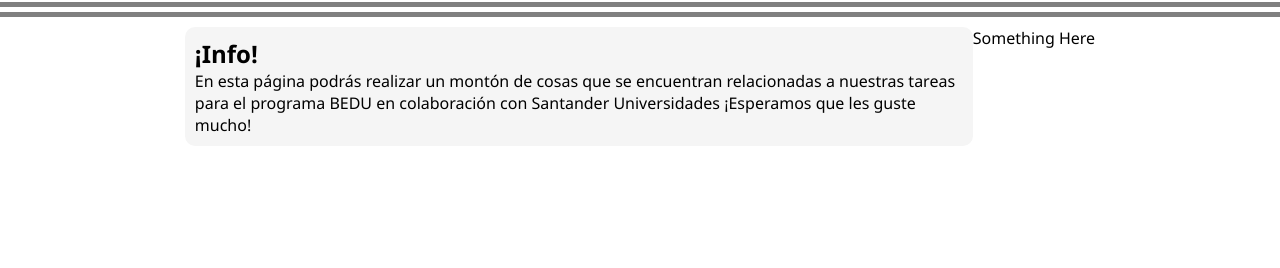
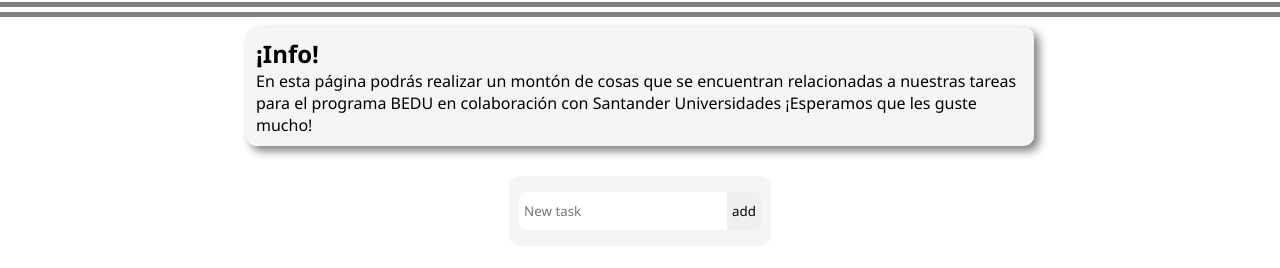
Before and after one commit to devnull404/TODO, a website: page index.html in a window 1280 px wide. Shown: the part 76-344 px from the top of the page. Drawn offline with Linux system fonts and the light colour scheme.

Commit message:
Adding first points

```diff
--- a/JS/main.js
+++ b/JS/main.js
@@ -9,3 +9,6 @@
     let inProp = "rgb(" + red + ", " + green + ", " + blue + ")";
     document.getElementsByClassName("decorationBar")[1].style.backgroundColor = inProp;
 }
+
+document.getElementById("myapp").innerHTML += '<input type="text" placeholder="New task">'
+document.getElementById("myapp").innerHTML += '<button>add</button>'
--- a/SASS/_body.sass
+++ b/SASS/_body.sass
@@ -4,6 +4,7 @@
 section.infoBubble
     display: flex
     max-width: 60vw
+    box-shadow: 5px 5px 10px 0 gray
     border-radius: 10px
     padding: 10px
     background-color: whitesmoke
@@ -14,6 +15,24 @@
 
 main
     display: flex
+    align-items: center
     justify-content: center
-    justify-content: center
+    flex-direction: column
     margin: 10px 0 10px 0
+
+main
+    article
+        div#myapp
+            padding: 10px
+            display: flex
+            margin: 30px 0 0 0
+            background-color: whitesmoke
+            border-radius: 10px
+            height: 50px
+            align-items: center
+            button
+                padding: 10px 5px 10px 5px
+                border-radius: 0 7px 7px 0
+            input
+                padding: 10px 5px 10px 5px
+                border-radius: 7px 0 0 7px
--- a/SASS/main.sass
+++ b/SASS/main.sass
@@ -4,6 +4,7 @@
 
 *
     border: 0
-    margin: 0
+    margin: 0px
     border-box: box-sizing
     font-family: 'Segoe UI', Tahoma, Geneva, Verdana, sans-serif
+    //border: 1px dotted blue
--- a/index.html
+++ b/index.html
@@ -25,9 +25,11 @@
                 con Santander Universidades ¡Esperamos que les guste mucho!
             </p>
         </section>
-        <section>
-            Something Here
-        </section>
+        <article>
+            <div id="myapp">
+
+            </div>
+        </article>
     </body>
 
     <script src="./JS/main.js"></script>
```
Also changed, not shown: CSS/main.css, 1 other file.
